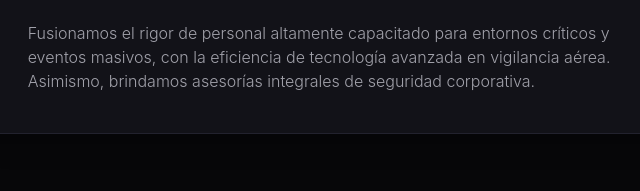
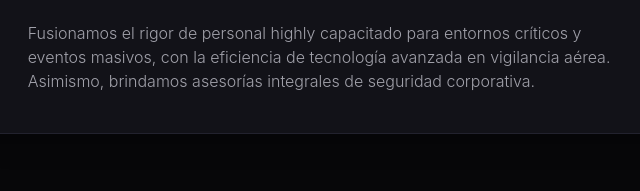
Before and after one commit to Kitsu-Devworks/rcr-seguridad-web, a plain HTML site: page index.html in a window 1280 px wide. Shown: the part 937-1128 px from the top of the page, 572-1212 px from the left. Drawn offline with nearby package versions, Linux system fonts and the light colour scheme.

Commit message:
Update index.html

```diff
--- a/index.html
+++ b/index.html
@@ -34,9 +34,9 @@
         }
     </script>
     <style>
-        /* Offset de scroll dinámico: compensa los 80px de la barra + aire vertical para centrado */
+        /* Offset reducido a 50px para subir las secciones y centrar casillas */
         section {
-            scroll-margin-top: calc(80px + 6vh);
+            scroll-margin-top: 50px;
         }
 
         .bg-grid-pattern {
@@ -92,14 +92,12 @@
 
     <!-- HERO SECTION -->
     <section id="inicio" class="relative pt-32 pb-20 md:pt-40 md:pb-28 bg-rcr-dark overflow-hidden border-b border-rcr-border bg-tactical-grid bg-grid-pattern">
-        <!-- Iluminación ambiental de fondo -->
         <div class="absolute -top-24 left-1/2 -translate-x-1/2 w-[600px] h-[300px] bg-rcr-gold/10 blur-[120px] rounded-full pointer-events-none"></div>
 
         <div class="max-w-7xl mx-auto px-4 sm:px-6 lg:px-8 relative z-10">
             <div class="grid grid-cols-1 lg:grid-cols-12 gap-12 items-center">
 
                 <div class="lg:col-span-7">
-                    <!-- Badge Normativo -->
                     <div class="inline-flex items-center gap-2 px-3.5 py-1.5 bg-black/60 border border-rcr-gold/30 rounded-full text-rcr-gold text-xs font-semibold uppercase tracking-wider mb-8 backdrop-blur-sm">
                         <span class="w-2 h-2 rounded-full bg-rcr-gold animate-pulse"></span>
                         Soluciones Legales & Operativas · Región de Valparaíso
@@ -124,7 +122,6 @@
                     </div>
                 </div>
 
-                <!-- Tarjeta Institucional de Presentación con Logo Central -->
                 <div class="lg:col-span-5">
                     <div class="relative bg-gradient-to-b from-rcr-card to-rcr-black p-8 rounded-xl border border-rcr-gold/30 shadow-2xl overflow-hidden group">
                         <div class="absolute -right-10 -bottom-10 w-40 h-40 bg-rcr-gold/5 rounded-full blur-2xl"></div>
@@ -137,7 +134,6 @@
                             </div>
                         </div>
 
-                        <!-- Métricas / Indicadores -->
                         <div class="grid grid-cols-2 gap-4">
                             <div class="bg-black/50 p-4 rounded border border-rcr-border">
                                 <span class="text-2xl font-black text-white block mb-1">DL 3607</span>
@@ -173,7 +169,7 @@
                         <strong class="text-white font-semibold">RCR Seguridad Privada SpA</strong> es el socio estratégico definitivo en la Región de Valparaíso. Entregamos soluciones integrales de protección basadas en la estricta normativa vigente.
                     </p>
                     <p class="text-zinc-400 text-sm sm:text-base leading-relaxed font-light">
-                        Fusionamos el rigor de personal altamente capacitado para entornos críticos y eventos masivos, con la eficiencia de tecnología avanzada en vigilancia aérea. Asimismo, brindamos asesorías integrales de seguridad corporativa.
+                        Fusionamos el rigor de personal highly capacitado para entornos críticos y eventos masivos, con la eficiencia de tecnología avanzada en vigilancia aérea. Asimismo, brindamos asesorías integrales de seguridad corporativa.
                     </p>
                 </div>
 
```
